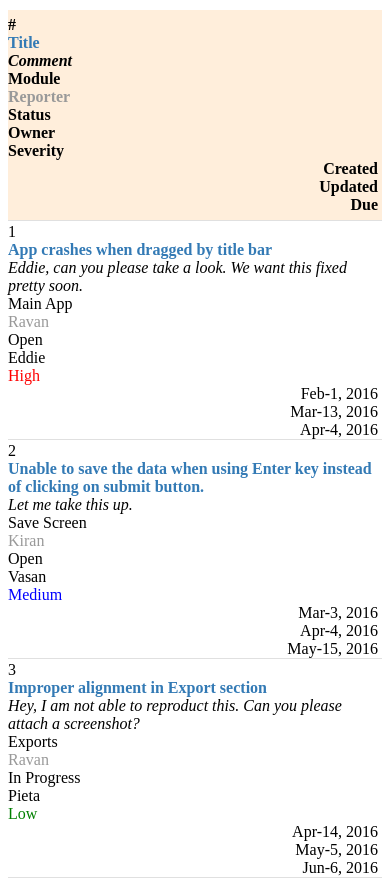
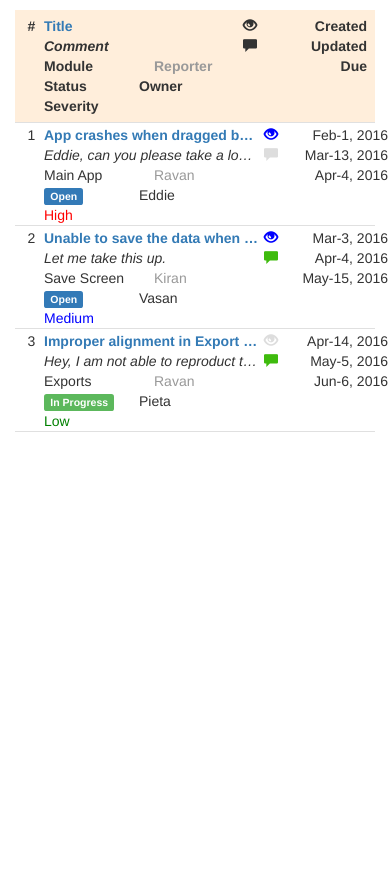
Before and after one commit to byislamists/byislamists.github.io, a plain HTML site: page index.html in a window 390 px wide. After the commit the page ends 844 px from the top, so only its background shows below. Drawn offline with nearby package versions, Linux system fonts and the light colour scheme.

Commit message:
Update index.html

```diff
--- a/index.html
+++ b/index.html
@@ -3,202 +3,194 @@
   <head>
     <meta charset="utf-8">
     <title>Events by Islamists</title>
+    <link rel="stylesheet" href="https://maxcdn.bootstrapcdn.com/bootstrap/3.3.5/css/bootstrap.min.css">
     <style media="screen">
       /*
        * Define the widths: play around with these
        * to get a best fit.
        */
-@index-width: 25px;
-@title-width: 220px;
-@comment-width: 120px;
-@module-width: 110px;
-@reporter-width: 85px;
-@status-width: 95px;
-@owner-width: 75px;
-@severity-width: 80px;
-@icon-width: 18px;
-@date-width: 110px;
-@margin-width: 30px;
-
       /*
        * Basic styles, good for a large display. Everything fits in
        * one row, no wrapping. All text based cells grow equally.
        */
-// Main container - row container
       .table-row {
-  display: flex;          display: -webkit-flex;
-  flex-direction: row;    -webkit-flex-direction: row;
-  flex-wrap: no-wrap;     -webkit-flex-wrap: no-wrap;
+        display: flex;
+        display: -webkit-flex;
+        flex-direction: row;
+        -webkit-flex-direction: row;
+        flex-wrap: no-wrap;
+        -webkit-flex-wrap: no-wrap;
         width: 100%;
         padding-left: 15px;
         padding-right: 15px;
       }
-
-// Wrappers around cells and other wrappers
       .wrapper {
-  display: flex; display: -webkit-flex;
-  flex-direction: row; -webkit-flex-direction: row;
+        display: flex;
+        display: -webkit-flex;
+        flex-direction: row;
+        -webkit-flex-direction: row;
       }
-
-// leaf level containers (cells): common properties
       .column {
-  flex-grow: 0; -webkit-flex-grow: 0;
-  flex-shrink: 0; -webkit-flex-shrink: 0;
+        flex-grow: 0;
+        -webkit-flex-grow: 0;
+        flex-shrink: 0;
+        -webkit-flex-shrink: 0;
         vertical-align: top;
       }
-
-// leaf level containers: widths
-.index { width: @index-width; }
-.title { width: @title-width; }
-.module { width: @module-width; }
-.reporter { width: @reporter-width; }
-.status { width: @status-width; }
-.owner { width: @owner-width; }
-.severity { width: @severity-width; }
-.watch, .add-comment { width: @icon-width; }
-.date { width: @date-width; }
-
-// leaf level containers (cells): special properties
+      .index {
+        width: 25px;
+      }
+      .title {
+        width: 220px;
+      }
+      .module {
+        width: 110px;
+      }
+      .reporter {
+        width: 85px;
+      }
+      .status {
+        width: 95px;
+      }
+      .owner {
+        width: 75px;
+      }
+      .severity {
+        width: 80px;
+      }
+      .watch,
+      .add-comment {
+        width: 18px;
+      }
+      .date {
+        width: 110px;
+      }
       .index {
         text-align: center;
       }
-
       .title {
         font-weight: bold;
         color: #337AB5;
       }
-
       .comment {
-  width: @comment-width;
+        width: 120px;
       }
-
-// these are growable text containers, with ellipsis to show truncated text
-.title, .comment {
-  flex-grow: 1; -webkit-flex-grow: 1;
+      .title,
+      .comment {
+        flex-grow: 1;
+        -webkit-flex-grow: 1;
         overflow: hidden;
         white-space: nowrap;
         text-overflow: ellipsis;
         padding-right: 4px;
       }
-
       .date {
-  width: @date-width;
+        width: 110px;
         text-align: right;
         padding-right: 4px;
       }
-
       /* growable wrappers */
-.title-comment, .title-comment-module-reporter, .attributes {
-  flex-grow: 1; -webkit-flex-grow: 1;
+      .title-comment,
+      .title-comment-module-reporter,
+      .attributes {
+        flex-grow: 1;
+        -webkit-flex-grow: 1;
       }
-
       /*
        * Media queries: optimize for different screen widths.
        */
-
-// Wrapper widths
-@title-comment-width: max(@title-width, @comment-width);
-@module-reporter-width: max(@module-width, @reporter-width);
-@status-owner-width: max(@status-width, @owner-width);
-@title-comment-module-reporter-width: max(@title-width, @comment-width,
-  (@module-width + @reporter-width) );
-@status-owner-severity-width: max(@status-width, @owner-width,
-  @severity-width);
-@all-attributes-width: max(@title-width, @comment-width,
-  (@module-width + @reporter-width), (@status-width + @owner-width));
-
-.horizontal() {
-  flex-direction: row;        -webkit-flex-direction: row;
-}
-
-.vertical() {
-  // Let the wrapper flex vertically, so we get 2 rows
-  flex-direction: column;     -webkit-flex-direction: column;
-  // can't have the children grow, since this now means vertical growth
-  div {
-    flex-grow: 0;  -webkit-flex-grow: 0;
-  }
-}
-
-.vertical-growing() {
-  .vertical();
-  > div {
-    // Let immediate child divs grow horizontally, 100% to fill the wrapper
-    width: 100%;
-  }
-}
-
       /*
        * Media breaks.
        */
-
-// First break: as many 2-row fields as possible. This will leave Severity
-// and Dates still horizontal, as they are odd numbered
-@media all and (max-width: (@margin-width * 2 + @index-width
-  + @title-width + @comment-width + @module-width + @reporter-width
-  + @status-width + @owner-width + @severity-width + @icon-width * 2
-  + @date-width * 3) ) {
-
+      @media all and (max-width: 1236px) {
         .title-comment {
-    .vertical-growing();
-    width: @title-comment-width;
+          flex-direction: column;
+          -webkit-flex-direction: column;
+          width: 220px;
         }
-  .module-reporter, .status-owner {
-    .vertical();
+        .title-comment div {
+          flex-grow: 0;
+          -webkit-flex-grow: 0;
+        }
+        .title-comment > div {
+          width: 100%;
+        }
+        .module-reporter,
+        .status-owner {
+          flex-direction: column;
+          -webkit-flex-direction: column;
+        }
+        .module-reporter div,
+        .status-owner div {
+          flex-grow: 0;
+          -webkit-flex-grow: 0;
         }
       }
-
-// Next: as many 3-rows as possible
-@media all and (max-width: (@margin-width * 2 + @index-width
-  + @title-comment-width + @module-reporter-width
-  + @status-owner-width  + @severity-width
-  + @icon-width * 2 + @date-width * 3) ) {
-
-  // Change module-report back to horizontal, keep it under title and comment
-  // So, we have 3 rows: title, comment, module-reporter
+      @media all and (max-width: 956px) {
         .module-reporter {
-    .horizontal();
+          flex-direction: row;
+          -webkit-flex-direction: row;
         }
         .title-comment-module-reporter {
-    .vertical-growing();
-    width: @title-comment-module-reporter-width;
+          flex-direction: column;
+          -webkit-flex-direction: column;
+          width: 220px;
         }
-
-  // Line up status, owner, severity into the next column
+        .title-comment-module-reporter div {
+          flex-grow: 0;
+          -webkit-flex-grow: 0;
+        }
+        .title-comment-module-reporter > div {
+          width: 100%;
+        }
         .status-owner-severity {
-    .vertical();
+          flex-direction: column;
+          -webkit-flex-direction: column;
         }
-  // Line up all icons in one column, even though there's only two of them
+        .status-owner-severity div {
+          flex-grow: 0;
+          -webkit-flex-grow: 0;
+        }
         .icons {
-    .vertical();
+          flex-direction: column;
+          -webkit-flex-direction: column;
         }
-  // Line up all dates in one column
+        .icons div {
+          flex-grow: 0;
+          -webkit-flex-grow: 0;
+        }
         .dates {
-    .vertical();
+          flex-direction: column;
+          -webkit-flex-direction: column;
+        }
+        .dates div {
+          flex-grow: 0;
+          -webkit-flex-grow: 0;
         }
       }
-
-// Last break: 4 columns: index, attributes, icons, dates
-@media all and (max-width: (@margin-width * 2 + @index-width
-  + @title-comment-module-reporter-width + @status-owner-severity-width
-  + @icon-width + @date-width) ) {
-
-  // looks better with a little padding on mobile devices
+      @media all and (max-width: 528px) {
         .table-row {
           padding-left: 4px;
           padding-right: 4px;
         }
-
-  // All attributes: title, comment, module-reporter, status-owner, severity
         .attributes {
-    .vertical-growing();
-    width: @all-attributes-width;
+          flex-direction: column;
+          -webkit-flex-direction: column;
+          width: 220px;
         }
-  .module-reporter, .status-owner {
-    .horizontal();
+        .attributes div {
+          flex-grow: 0;
+          -webkit-flex-grow: 0;
+        }
+        .attributes > div {
+          width: 100%;
+        }
+        .module-reporter,
+        .status-owner {
+          flex-direction: row;
+          -webkit-flex-direction: row;
         }
       }
-
       /*
        * General good-look styles
        */
@@ -207,46 +199,45 @@
         border-collapse: collapse;
         padding-top: 2px;
       }
-
       .table-row.header {
         background-color: #FFEEDB;
         font-weight: bold;
         padding-top: 6px;
         padding-bottom: 6px;
       }
-
       .glyphicon {
         color: #DDDDDD;
       }
-
       .header .glyphicon {
-  color: #333
+        color: #333;
       }
-
       .glyphicon-eye-open.active {
         color: blue;
       }
-
       .glyphicon-comment.active {
         color: #3EBB0D;
       }
-
       .glyphicon:hover {
         color: #666;
         cursor: pointer;
         text-decoration: underline;
       }
-
       .reporter {
         color: #999999;
       }
       .comment {
         font-style: italic;
       }
+      .severity.high {
+        color: red;
+      }
+      .severity.medium {
+        color: blue;
+      }
+      .severity.low {
+        color: green;
+      }
 
-.severity.high { color: red; }
-.severity.medium { color: blue; }
-.severity.low { color: green; }
 
     </style>
   </head>
@@ -383,7 +374,6 @@
           <div class="column date">Jun-6, 2016</div>
         </div>
       </div>
-
     </div>
   </body>
 </html>
```
Lines whose indentation alone changed are shown as unchanged.
